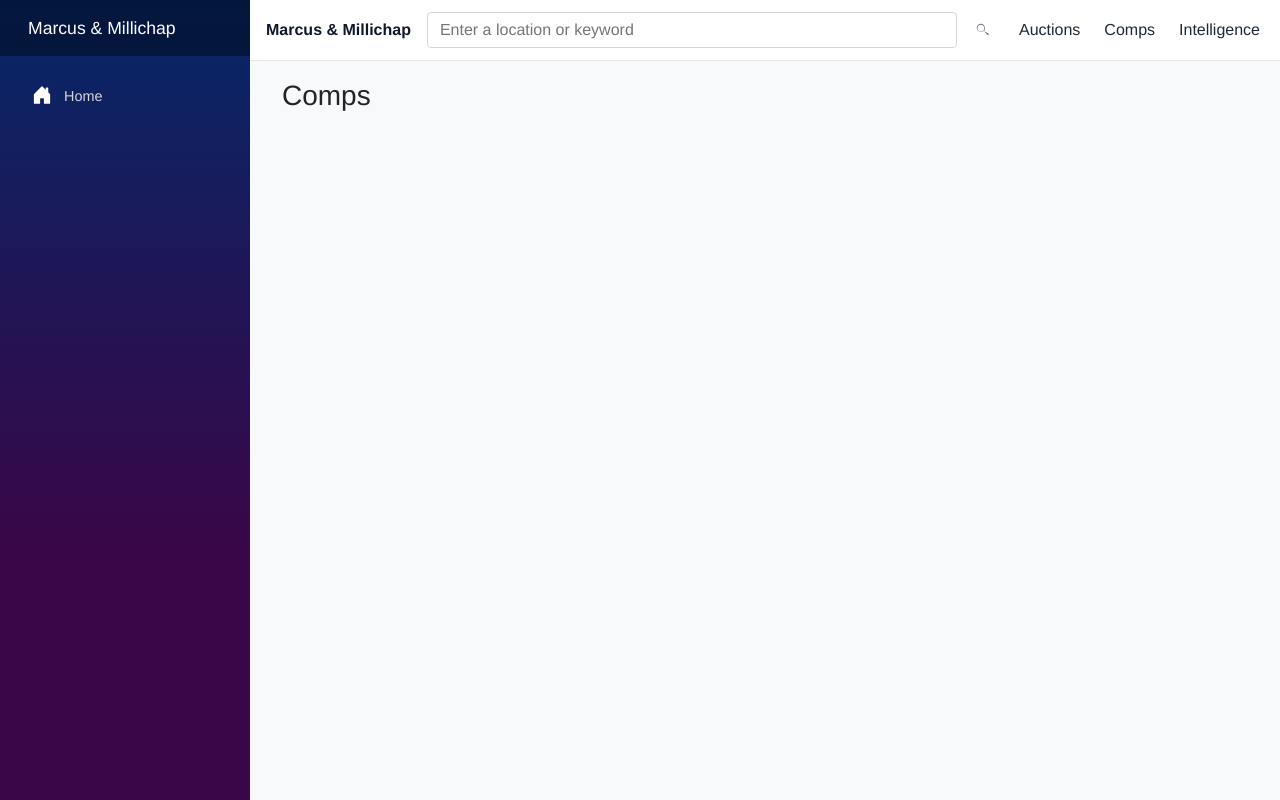
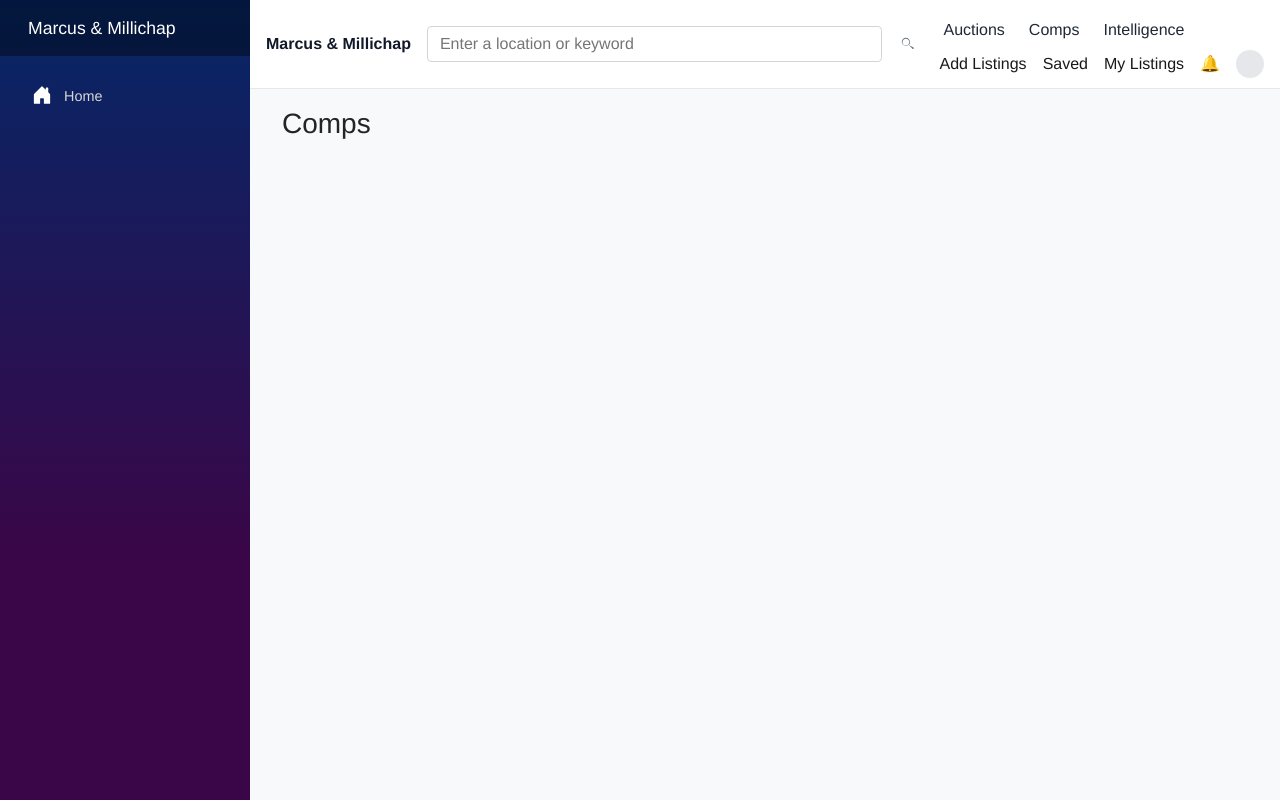
Before and after one commit to frankendoodle/auction-poc, an ASP.NET Core app: page /comps in a window 1280 px wide; the page is wider, and only the part inside the window is pictured. Run offline with ASP.NET Core 8, Linux system fonts and the light colour scheme; style sheets or scripts are compiled from the project's sources; some libraries are stand-ins or nearby versions.

Commit message:
feat(nav): add user menu (Add Listings, Saved, My Listings) with notifications and avatar to TopNav
Co-Authored-By: frank.goulart@marcusmillichap.com <fggoulart@yahoo.com>

```diff
--- a/Components/Layout/TopNav.razor
+++ b/Components/Layout/TopNav.razor
@@ -34,6 +34,16 @@
                     <a href="/intelligence" class="mm-nav__link">Intelligence</a>
                 </li>
             </ul>
+        <div class="mm-header__right user-menu d-flex align-items-center gap-3">
+            <a href="/add-listing" class="user-menu-link">Add Listings</a>
+            <a href="/saved" class="user-menu-link">Saved</a>
+            <a href="/my-listings" class="user-menu-link">My Listings</a>
+            <button type="button" class="user-menu-link" aria-label="Notifications" style="background:none;border:0;padding:0;">
+                🔔
+            </button>
+            <div class="user-avatar" style="width:28px;height:28px;border-radius:50%;background:#e5e7eb;display:inline-block;"></div>
+        </div>
+
         </nav>
     </div>
 </header>
```
